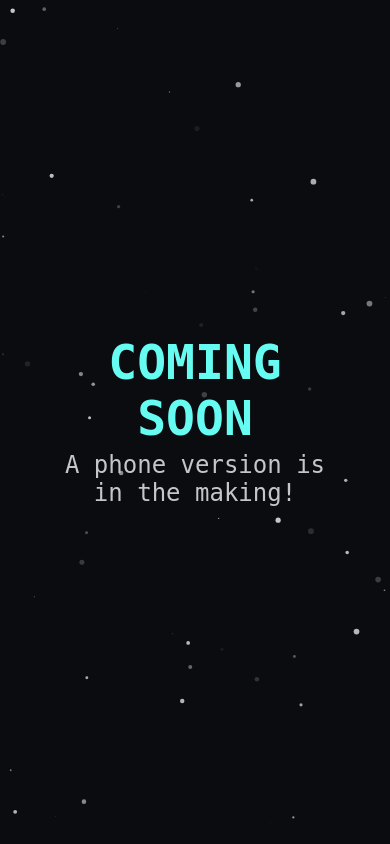
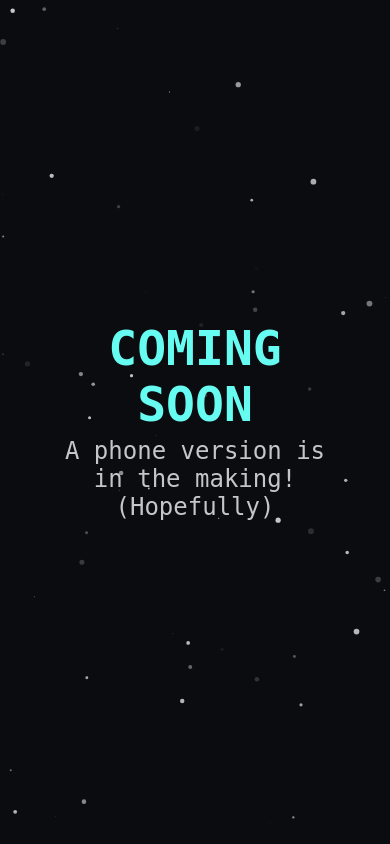
Before and after one commit to NexInfinite/portfolio, a Flask app: page /phone in a window 390 px wide. Run offline with Flask 2, Linux system fonts and the light colour scheme; some web fonts are replaced.

Commit message:
Update phone message, very small commit

```diff
--- a/code/templates/components/phone.html
+++ b/code/templates/components/phone.html
@@ -11,7 +11,7 @@
     <div class="grid-row" id="landing">
         <header class="grid-item">
             <h1>COMING SOON</h1>
-            <h2>A phone version is in the making!</h2>
+            <h2>A phone version is in the making! (Hopefully)</h2>
             </header>
     </div>
 {% endblock %}
```
